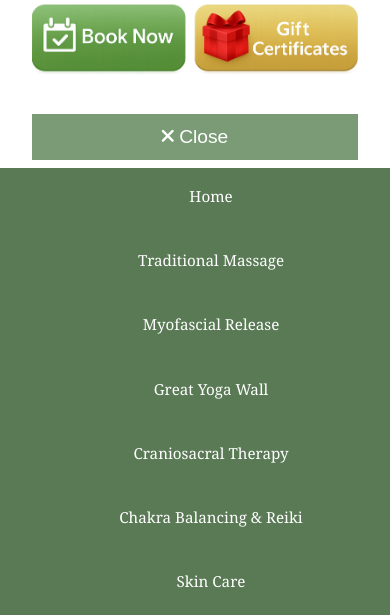
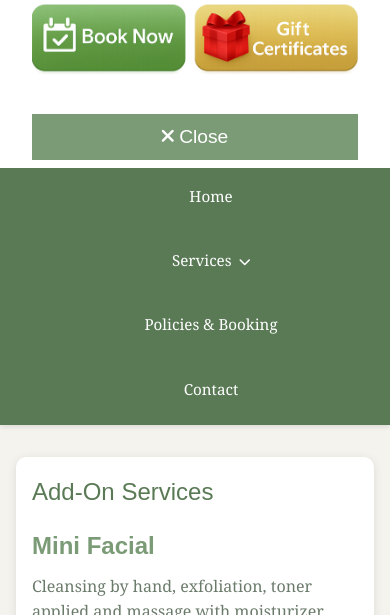
Before and after one commit to airewellnessspa/airewellnessspa.github.io, a plain HTML site: page add-ons.html in a window 390 px wide. Both pictures are taken after a click on the button "Menu". Shown: the part 194-809 px from the top of the page. Drawn offline with Linux system fonts and the light colour scheme.

Commit message:
Re-apply dropdown navigation to all HTML files and update JS

```diff
--- a/add-ons.html
+++ b/add-ons.html
@@ -42,6 +42,9 @@
         <nav>
             <ul id="navMenu">
                 <li><a href="index.html">Home</a></li>
+                <li class="dropdown">
+                    <a href="#" class="dropbtn">Services <i class="fas fa-chevron-down"></i></a>
+                    <ul class="dropdown-content">
                         <li><a href="traditional-massage.html">Traditional Massage</a></li>
                         <li><a href="myofascial-release.html">Myofascial Release</a></li>
                         <li><a href="great-yoga-wall.html">Great Yoga Wall</a></li>
@@ -51,8 +54,10 @@
                         <li><a href="body-scrub.html">Body Scrub</a></li>
                         <li><a href="spa-packages.html">Spa Packages</a></li>
                         <li><a href="add-ons.html">Add-Ons & Waxing</a></li>
+                    </ul>
+                </li>
                 <li><a href="policies-booking.html">Policies & Booking</a></li>
-                <li><a href="contact.html">Contact & Directions</a></li>
+                <li><a href="contact.html">Contact</a></li>
             </ul>
         </nav>
     </header>
--- a/js/main.js
+++ b/js/main.js
@@ -18,7 +18,7 @@ document.addEventListener('DOMContentLoaded', function() {
         });
 
         // Close menu when clicking on a link (for mobile)
-        const navLinks = navMenu.querySelectorAll('a');
+        const navLinks = navMenu.querySelectorAll('a:not(.dropbtn)');
         navLinks.forEach(link => {
             link.addEventListener('click', function() {
                 if (window.innerWidth <= 768) {
@@ -26,6 +26,19 @@ document.addEventListener('DOMContentLoaded', function() {
                     menuToggle.innerHTML = '<i class="fas fa-bars"></i> Menu';
                 }
             });
+        });
+    }
+
+    // Mobile Dropdown Toggle
+    const dropdown = document.querySelector('.dropdown');
+    const dropbtn = document.querySelector('.dropbtn');
+
+    if (dropdown && dropbtn) {
+        dropbtn.addEventListener('click', function(e) {
+            if (window.innerWidth <= 768) {
+                e.preventDefault();
+                dropdown.classList.toggle('active');
+            }
         });
     }
 });
```
Also changed, not shown: body-scrub.html (+6 -1 lines), chakra-balancing-reiki.html (+6 -1 lines), contact.html (+6 -1 lines), craniosacral-therapy.html (+6 -1 lines), great-yoga-wall.html (+6 -1 lines), index.html (+6 -1 lines), myofascial-release.html (+6 -1 lines), policies-booking.html (+6 -1 lines), skin-care.html (+6 -1 lines), spa-packages.html (+6 -1 lines), traditional-massage.html (+6 -1 lines). Lines whose indentation alone changed are shown as unchanged.
